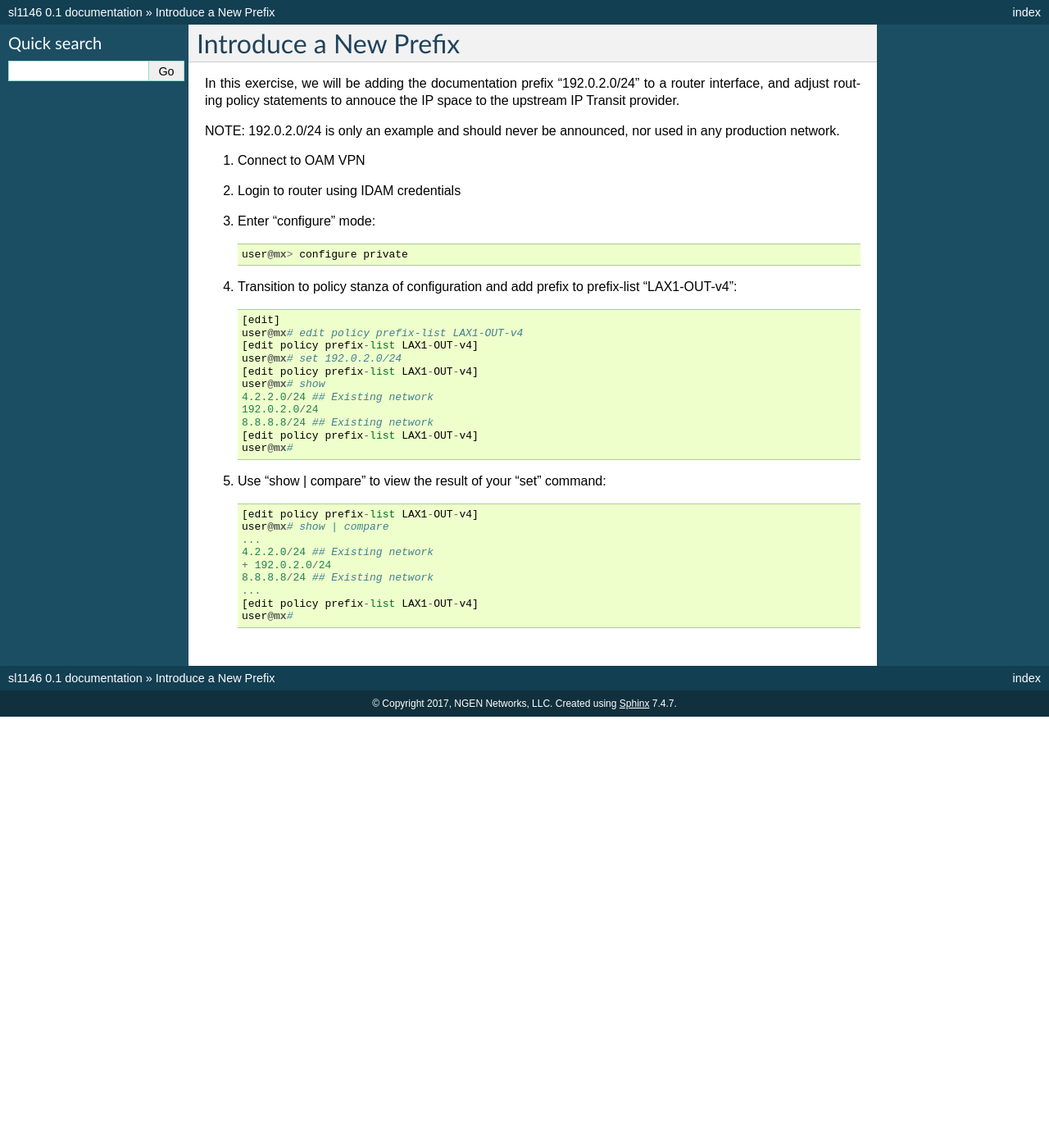
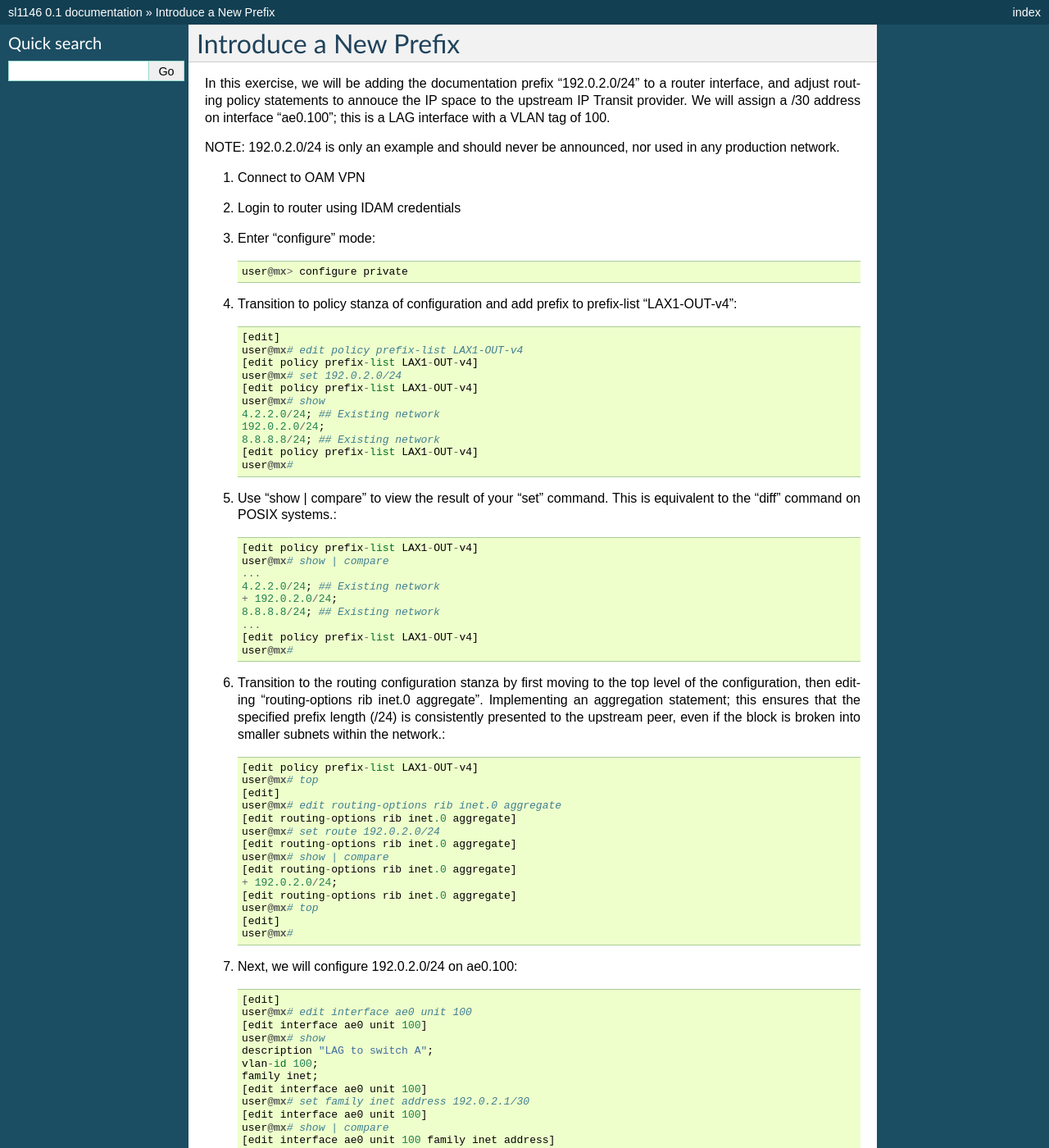
Before and after one commit to ngennetworks/sl1146, a Sphinx documentation site: the page built from docs/source/introduce_new_prefix.rst, in a window 1280 px wide and 1400 px high. Shown: the whole window at 82% size. Built offline with Sphinx 7.4.7, drawn with Linux system fonts in a browser that asks for light colours; pages that are not in the unit, such as notebooks, are missing from menus; some of the changed text lies outside the part shown.

```diff
--- a/docs/source/introduce_new_prefix.rst
+++ b/docs/source/introduce_new_prefix.rst
@@ -8,7 +8,7 @@
 Introduce a New Prefix
 ----------------------
 
-In this exercise, we will be adding the documentation prefix "192.0.2.0/24" to a router interface, and adjust routing policy statements to annouce the IP space to the upstream IP Transit provider.
+In this exercise, we will be adding the documentation prefix "192.0.2.0/24" to a router interface, and adjust routing policy statements to annouce the IP space to the upstream IP Transit provider. We will assign a /30 address on interface "ae0.100"; this is a LAG interface with a VLAN tag of 100.
 
 NOTE: 192.0.2.0/24 is only an example and should never be announced, nor used in any production network.
 
@@ -26,19 +26,55 @@
     user@mx# set 192.0.2.0/24
     [edit policy prefix-list LAX1-OUT-v4]
     user@mx# show
-    4.2.2.0/24 ## Existing network
-    192.0.2.0/24
-    8.8.8.8/24 ## Existing network
+    4.2.2.0/24; ## Existing network
+    192.0.2.0/24;
+    8.8.8.8/24; ## Existing network
     [edit policy prefix-list LAX1-OUT-v4]
     user@mx#
-5) Use "show | compare" to view the result of your "set" command::
+5) Use "show | compare" to view the result of your "set" command. This is equivalent to the "diff" command on POSIX systems.::
 
     [edit policy prefix-list LAX1-OUT-v4]
     user@mx# show | compare
     ...
-    4.2.2.0/24 ## Existing network
-    + 192.0.2.0/24
-    8.8.8.8/24 ## Existing network
+    4.2.2.0/24; ## Existing network
+    + 192.0.2.0/24;
+    8.8.8.8/24; ## Existing network
     ...
     [edit policy prefix-list LAX1-OUT-v4]
     user@mx#
+
+6) Transition to the routing configuration stanza by first moving to the top level of the configuration, then editing "routing-options rib inet.0 aggregate". Implementing an aggregation statement; this ensures that the specified prefix length (/24) is consistently presented to the upstream peer, even if the block is broken into smaller subnets within the network.::
+
+    [edit policy prefix-list LAX1-OUT-v4]
+    user@mx# top
+    [edit]
+    user@mx# edit routing-options rib inet.0 aggregate
+    [edit routing-options rib inet.0 aggregate]
+    user@mx# set route 192.0.2.0/24
+    [edit routing-options rib inet.0 aggregate]
+    user@mx# show | compare
+    [edit routing-options rib inet.0 aggregate]
+    + 192.0.2.0/24;
+    [edit routing-options rib inet.0 aggregate]
+    user@mx# top
+    [edit]
+    user@mx#
+
+7) Next, we will configure 192.0.2.0/24 on ae0.100::
+
+    [edit]
+    user@mx# edit interface ae0 unit 100
+    [edit interface ae0 unit 100]
+    user@mx# show
+    description "LAG to switch A";
+    vlan-id 100;
+    family inet;
+    [edit interface ae0 unit 100]
+    user@mx# set family inet address 192.0.2.1/30
+    [edit interface ae0 unit 100]
+    user@mx# show | compare
+    [edit interface ae0 unit 100 family inet address]
+    + 192.0.2.1/30;
+    user@mx# top
+
+8)
```
